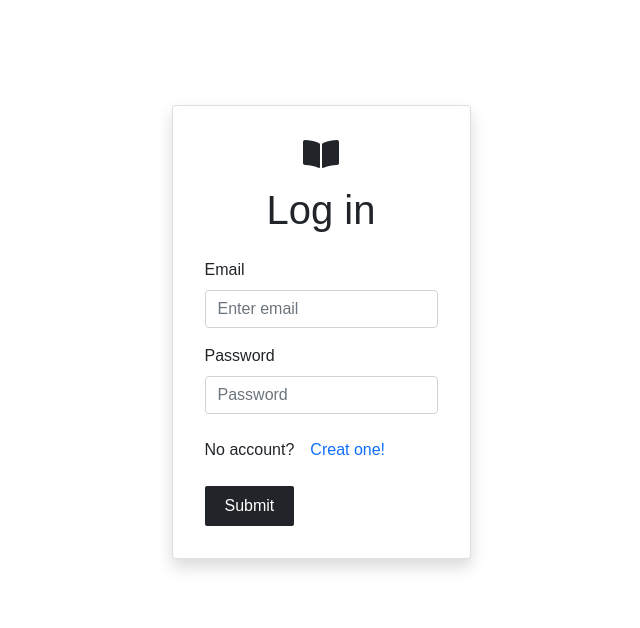
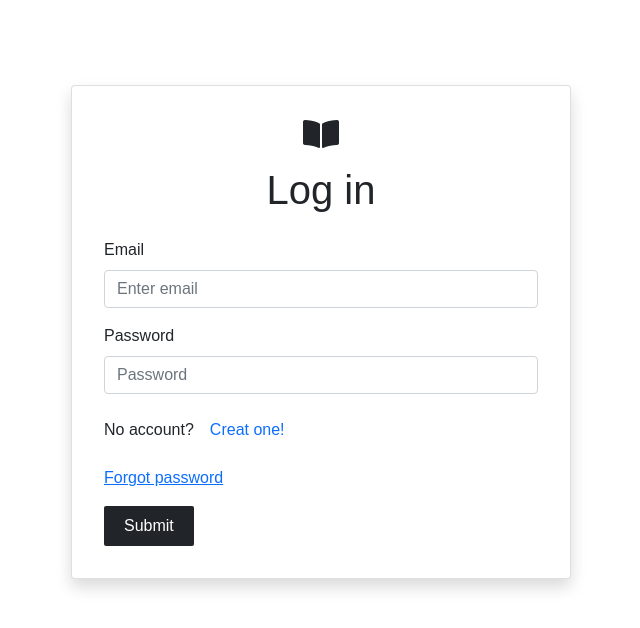
Before and after one commit to omar-ashraf1488/Library-Management-System-Flask, a React (Create React App) app in the folder react-app/: page /sign-in in a window 1280 px wide. Shown: the top 628 px of the page, without its empty margins (319-959 px from the left). Built offline with nearby package versions, Linux system fonts and the light colour scheme.

Commit message:
changed some styles in the nav bar

```diff
--- a/react-app/src/App.css
+++ /dev/null
@@ -1,49 +0,0 @@
-* {
-  box-sizing: border-box;
-  margin: 0;
-  padding: 0;
-  font-family: 'PT Sans', sans-serif;
-}
-a {
-  text-decoration: none;
-}
-/*
-.home,
-.services,
-.products,
-.sign-up {
-  display: flex;
-  height: 90vh;
-  align-items: center;
-  justify-content: center;
-  font-size: 3rem;
-}
-*/
-/*
-.services {
-  /*background-image: url('/images/img-2.jpg');
-  background-position: center;
-  background-size: cover;
-  background-repeat: no-repeat;
-  color: #fff;
-  font-size: 100px;
-}
-
-.products {
-  /*background-image: url('/images/img-1.jpg');
-  background-position: center;
-  background-size: fill;
-  background-repeat: no-repeat;
-  color: #fff;
-  font-size: 100px;
-}
-
-.sign-up {
-  /*background-image: url('/images/img-8.jpg');
-  background-position: center;
-  background-size: cover;
-  background-repeat: no-repeat;
-  color: #fff;
-  font-size: 100px;
-}
-*/
--- a/react-app/src/App.js
+++ b/react-app/src/App.js
@@ -5,12 +5,13 @@ import MainNavbar from "./components/navbar/MainNavbar";
 import Home from "./components/pages/Home";
 import Books from "./components/pages/Books";
 
-import "./App.css";
+import classes from "./App.module.css";
 
 const App = () => {
   return (
     <Fragment>
       <MainNavbar />
+      <div className={classes.app}>
         <Routes>
           <Route index exact element={<Home />} />
           <Route path="books" element={<Books />}>
@@ -18,6 +19,7 @@ const App = () => {
             <Route path="new" />
           </Route>
         </Routes>
+      </div>
     </Fragment>
   );
 };
--- /dev/null
+++ b/react-app/src/App.module.css
@@ -0,0 +1,3 @@
+.app {
+  padding-top: 70.13px;
+}
--- a/react-app/src/components/navbar/MainNavbar.js
+++ b/react-app/src/components/navbar/MainNavbar.js
@@ -6,24 +6,15 @@ import { Navbar, Container, Nav } from "react-bootstrap";
 function MainNavbar() {
   return (
     <Fragment>
-      <Navbar bg="dark" variant="dark" sticky="top" expand="lg">
-        <Container fluid className="d-flex">
-          <div className="p-2">
-            <LinkContainer to="/">
+      <Navbar collapseOnSelect expand="lg" bg="dark" variant="dark" fixed="top">
+        <Container>
           <Navbar.Brand className="d-flex align-items-center">
             <i className="fas fa-book-open fa-2x me-2"></i>
             <span>Library</span>
           </Navbar.Brand>
-            </LinkContainer>
-          </div>
-          <div className="p-2">
-            <Navbar.Toggle aria-controls="navbarScroll" />
-            <Navbar.Collapse id="navbarScroll">
-              <Nav
-                className="d-flex align-items-center"
-                style={{ maxHeight: "100px" }}
-                navbarScroll
-              >
+          <Navbar.Toggle aria-controls="responsive-navbar-nav" />
+          <Navbar.Collapse id="responsive-navbar-nav">
+            <Nav className="ms-auto">
               <LinkContainer to="/">
                 <Nav.Link>Home</Nav.Link>
               </LinkContainer>
@@ -47,7 +38,6 @@ function MainNavbar() {
               </LinkContainer>
             </Nav>
           </Navbar.Collapse>
-          </div>
         </Container>
       </Navbar>
     </Fragment>
--- a/react-app/src/components/pages/Books.js
+++ b/react-app/src/components/pages/Books.js
@@ -1,5 +1,4 @@
 import React from "react";
-import "../../App.css";
 
 function Books() {
   return (
--- a/react-app/src/components/pages/SignIn.js
+++ b/react-app/src/components/pages/SignIn.js
@@ -1,5 +1,5 @@
 import React, { Fragment } from "react";
-import { Form, Col, Button, Card } from "react-bootstrap";
+import { Form, Col, Button, Card, Navbar } from "react-bootstrap";
 import { LinkContainer } from "react-router-bootstrap";
 import { Nav } from "react-bootstrap";
 
@@ -16,12 +16,10 @@ function SignIn() {
                   <i className="fas fa-book-open fa-2x mb-3" />
                   <h1 className="">Log in</h1>
                 </div>
-
                 <Form.Group as={Col} controlId="formGridEmail" className="mb-3">
                   <Form.Label>Email</Form.Label>
                   <Form.Control type="email" placeholder="Enter email" />
                 </Form.Group>
-
                 <Form.Group
                   as={Col}
                   controlId="formGridPassword"
@@ -30,7 +28,6 @@ function SignIn() {
                   <Form.Label>Password</Form.Label>
                   <Form.Control type="password" placeholder="Password" />
                 </Form.Group>
-
                 <Form.Group
                   as={Col}
                   controlId="formGridPassword"
@@ -43,7 +40,13 @@ function SignIn() {
                     </Nav.Link>
                   </LinkContainer>
                 </Form.Group>
-
+                <Form.Group as={Col} className="mb-3">
+                  <LinkContainer to="/password">
+                    <Navbar.Text className={classes.textForgetPassword}>
+                      Forgot password
+                    </Navbar.Text>
+                  </LinkContainer>
+                </Form.Group>
                 <Button variant="dark" type="submit">
                   Submit
                 </Button>
--- a/react-app/src/components/pages/SignIn.module.css
+++ b/react-app/src/components/pages/SignIn.module.css
@@ -4,3 +4,13 @@
     align-items: center;
     justify-content: center;
 }
+
+.formContainer{
+    width: 500px;
+}
+
+.textForgetPassword{
+    color: #0d6efd;
+    text-decoration: underline;
+    cursor: pointer;
+}
--- a/react-app/src/index.css
+++ b/react-app/src/index.css
@@ -1,3 +1,10 @@
+* {
+  box-sizing: border-box;
+  margin: 0;
+  padding: 0;
+  font-family: 'PT Sans', sans-serif;
+}
+
 body {
   margin: 0;
   font-family: -apple-system, BlinkMacSystemFont, 'Segoe UI', 'Roboto', 'Oxygen',
@@ -11,3 +18,7 @@ code {
   font-family: source-code-pro, Menlo, Monaco, Consolas, 'Courier New',
     monospace;
 }
+
+a {
+  text-decoration: none;
+}
```
Lines whose indentation alone changed are shown as unchanged.
